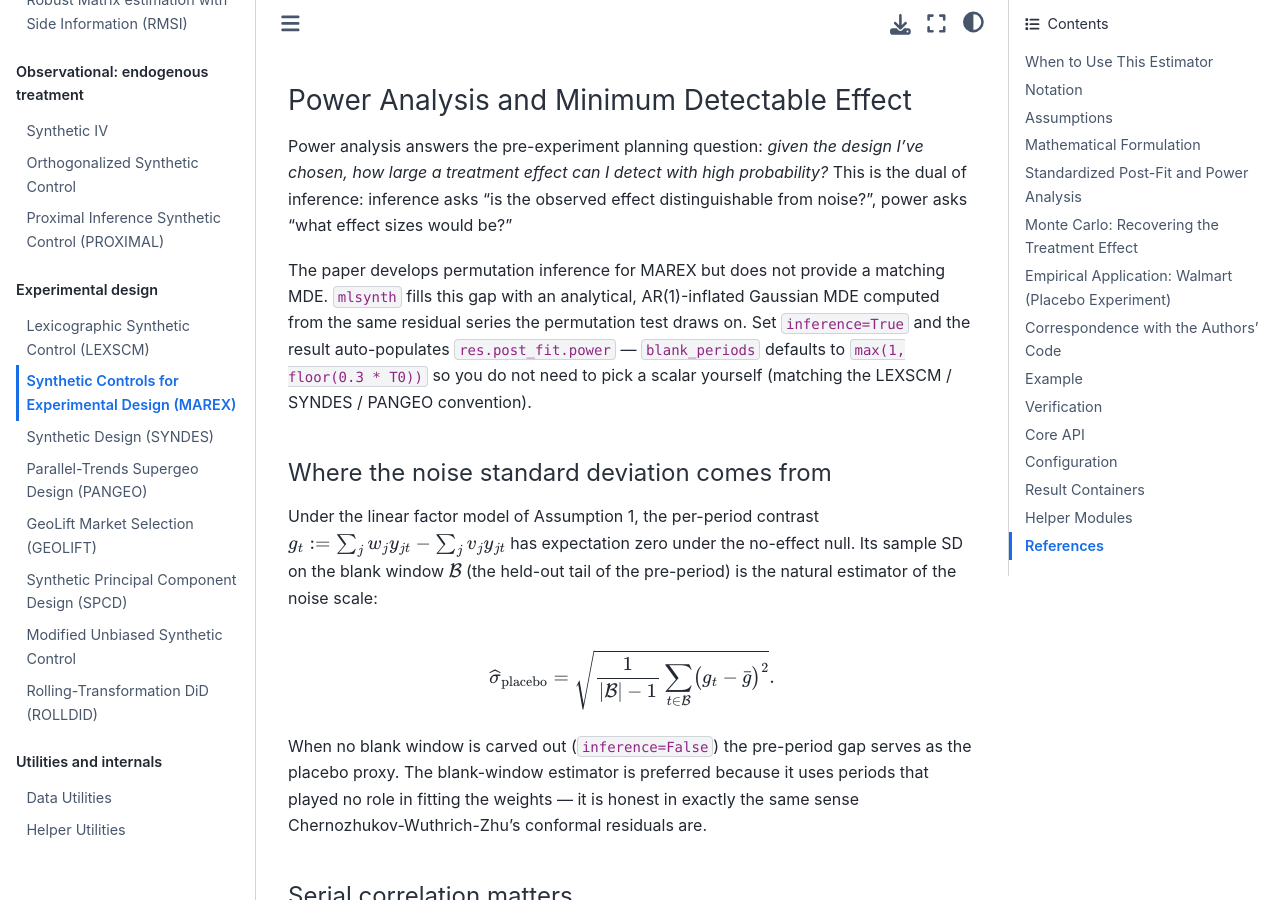
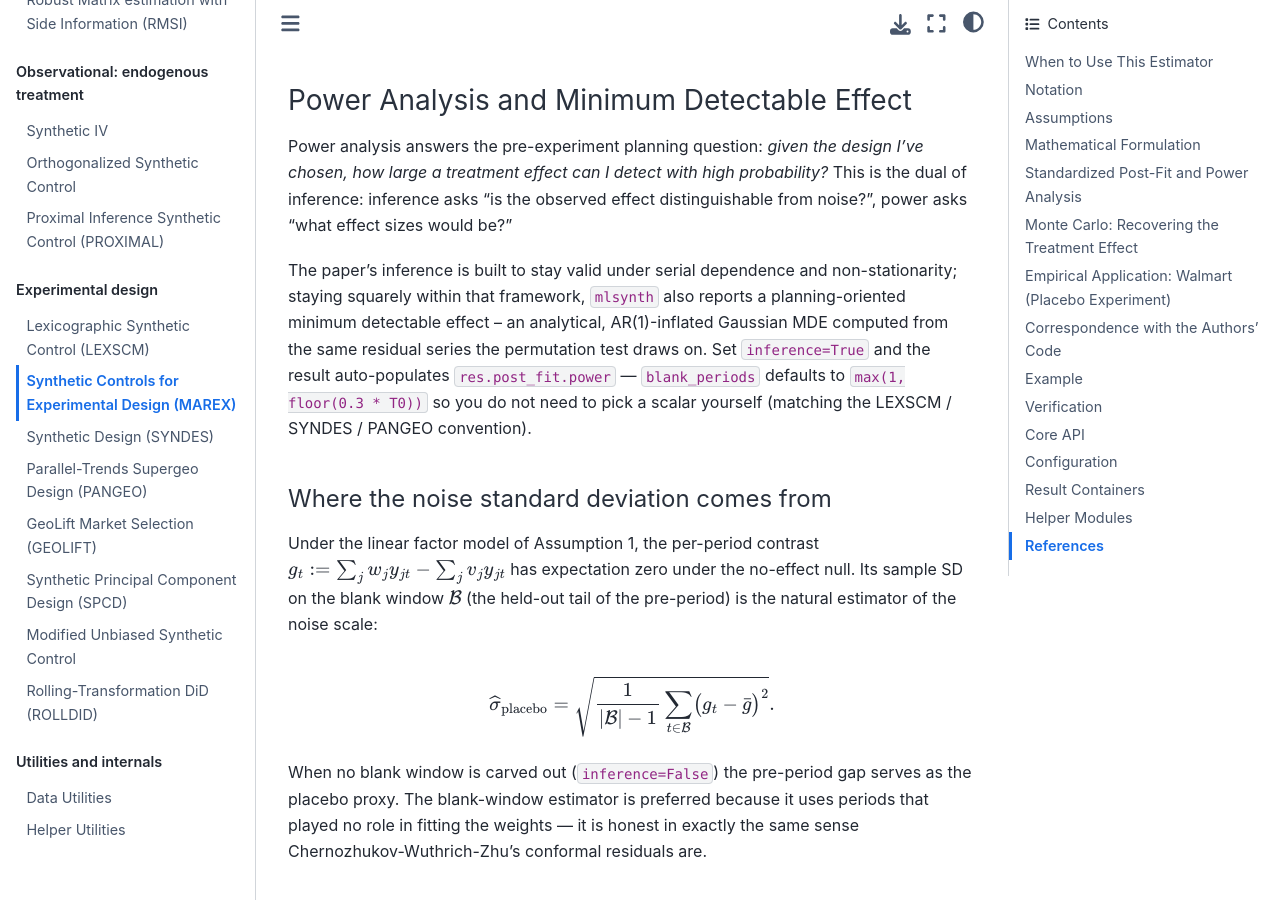
Before and after one commit to jgreathouse9/mlsynth, a Sphinx documentation site: the page built from docs/marex.rst, in a window 1280 px wide and 900 px high, scrolled down 6867 px. Built offline with Sphinx 7.4.7 and the Sphinx Book theme 1.1.4, drawn with Linux system fonts in a browser that asks for light colours.

Commit message:
paper: fix MAREX render order and correct the inference framing
Move the DGP-size sentence (J/T/T0 inline) after the marex-design chunk
that defines those names -- Quarto evaluates inline code in document
order, so the earlier placement raised NameError and failed the render.

Correct the inference paragraph: the permutation p-value and split-
conformal band are the paper's own (Abadie & Zhao Section 3), and its
distinguishing property is validity under serial dependence and non-
stationarity. Present the AR(1)-inflated MDE power analysis as an in-scope
extension within that framework rather than something beyond the paper;
soften the matching note on the MAREX docs page.

Co-Authored-By: Claude Opus 4.8 <noreply@anthropic.com>
Claude-Session: https://claude.ai/code/session_015nRd88pbMUETcrkKY1S6Hr

```diff
--- a/docs/marex.rst
+++ b/docs/marex.rst
@@ -338,10 +338,11 @@ design I've chosen, how large a treatment effect can I detect with high
 probability?* This is the dual of inference: inference asks "is the observed
 effect distinguishable from noise?", power asks "what effect sizes would be?"
 
-The paper develops permutation inference for MAREX but does not provide a
-matching MDE. ``mlsynth`` fills this gap with an analytical, AR(1)-inflated
-Gaussian MDE computed from the same residual series the permutation test
-draws on. Set ``inference=True`` and the result auto-populates
+The paper's inference is built to stay valid under serial dependence and
+non-stationarity; staying squarely within that framework, ``mlsynth`` also
+reports a planning-oriented minimum detectable effect -- an analytical,
+AR(1)-inflated Gaussian MDE computed from the same residual series the
+permutation test draws on. Set ``inference=True`` and the result auto-populates
 ``res.post_fit.power`` — ``blank_periods`` defaults to
 ``max(1, floor(0.3 * T0))`` so you do not need to pick a scalar yourself
 (matching the LEXSCM / SYNDES / PANGEO convention).
```
Also changed, not shown: 1 other file.
